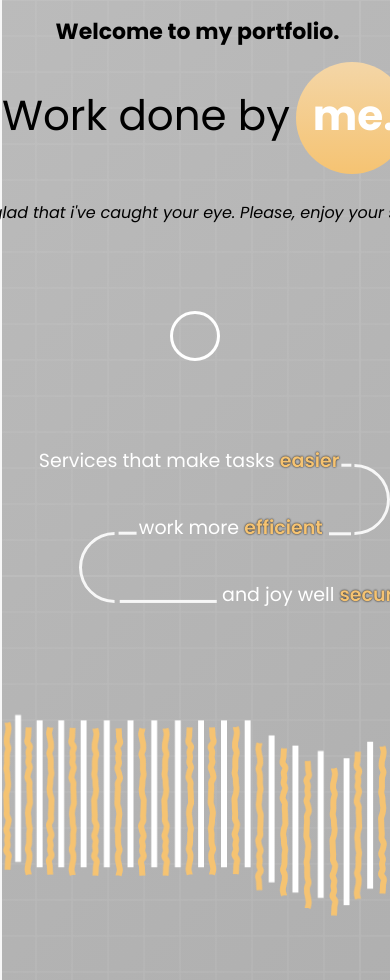
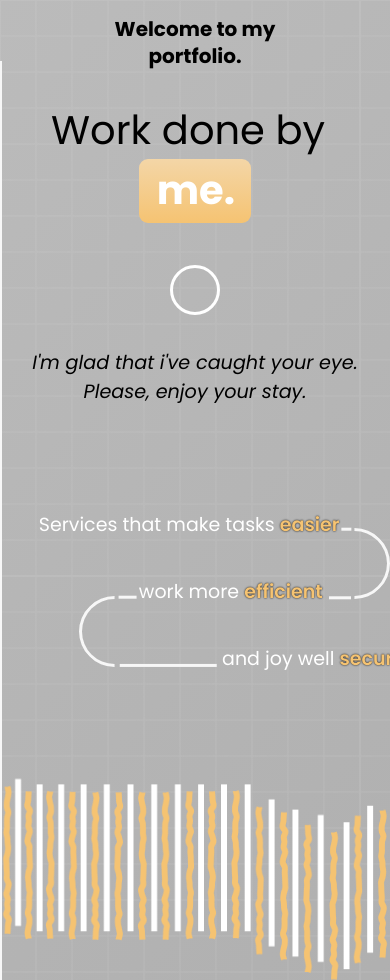
Before and after one commit to m-inic/frontend-exe, a plain HTML site: page cv-port/index.html in a window 390 px wide. Shown: the top 980 px of the page. Drawn offline with nearby package versions, Linux system fonts and the light colour scheme.

Commit message:
radim 320px

```diff
--- a/cv-port/app.js
+++ b/cv-port/app.js
@@ -110,7 +110,7 @@ toTopBtn.addEventListener("click", () => {
     document.documentElement.scrollTop = 0;
 })
 
-if (window.innerWidth >= 1280) {
+if (window.innerWidth >= 1280 || window.innerWidth <= 750) {
     blackText[0].style.color = "white";
     blackText[1].style.color = "white";
 } else if (window.innerWidth < 1280) {
--- a/cv-port/style.css
+++ b/cv-port/style.css
@@ -754,10 +754,51 @@ footer article img {
     height: 3rem;
 }
 
-@media (min-width: 320px) {
-    body {}
+@media (max-width: 520px) {
+    header aside {
+        width: 320px;
+        height: 16rem;
+        margin: 1rem auto 0 auto;
+    }
+
+    header aside h2 {
+        width: 16rem;
+        font-size: 20px;
+        margin: 0;
+    }
+
+    header aside h1 {
+        margin: 0 auto 7rem auto;
+        font-size: 40px;
+        height: 60px;
+    }
+
+    aside h1 span {
+        right: 120px;
+        top: 9rem;
+    }
+
+    #poly1 {
+        top: 142.5px;
+        right: 104.5px;
+        width: 7rem;
+        height: 4rem;
+        border-radius: 9px;
+    }
+
+    header nav {
+        flex-direction: column;
+        width: 320px;
+        margin: auto;
+        height: 10rem;
+    }
+
+    nav p {
+        font-size: 1.2rem;
+        width: 21rem;
+    }
 }
-/*  SLEDECI JE 320px 750px je gotov  */
+
 @media (max-width: 750px) {
     #circle-menu {
         display: block;
@@ -781,9 +822,9 @@ footer article img {
         flex-direction: column;
         text-align: center;
         position: relative;
-        width: 395px;
+        /* width: 395px;
         height: 14rem;
-        margin: auto;
+        margin: auto; */
     }
 
     aside h2 {
@@ -828,12 +869,12 @@ footer article img {
     }
 
     #poly1 {
-        top: 62px;
+        /* top: 62px;
         right: -13px;
         width: 7rem;
-        height: 7rem;
+        height: 7rem; */
         background: linear-gradient(0deg, #F5C372, #F4D6A7);
-        border-radius: 50%;
+        /* border-radius: 50%; */
         cursor: url(pics/black-cursor.png), pointer;
     }
 
@@ -855,29 +896,28 @@ footer article img {
         height: 80px;
         font-size: 42px;
         text-align: left;
-        /* z-index: 2; */
     }
 
     aside h1 span {
-        right: 0;
+        /* right: 0; */
         position: absolute;
     }
 
     header nav {
-        width: 100%;
-        margin: 0;
-        height: 9rem;
+        /* width: 100%; */
+        /* margin: 0; */
+        /* height: 9rem; */
         align-items: center;
         justify-content: space-between;
-        flex-direction: column-reverse;
+        /* flex-direction: column-reverse; */
         top: -40px;
     }
 
     nav p {
         margin-top: 1rem;
-        font-size: 1rem;
+        /* font-size: 1rem; */
         text-align: center;
-        width: 29rem;
+        /* width: 29rem; */
         position: relative;
         top: 0;
         height: 25px;
```
